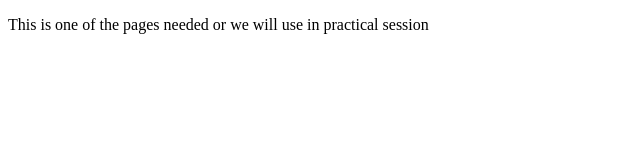
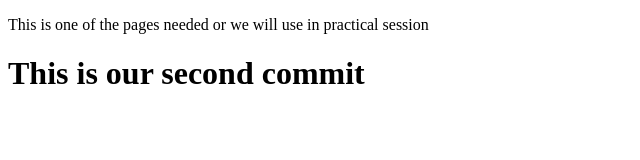
Before and after one commit to hezar-moh/git_practical_session, a plain HTML site: page index.html in a window 1280 px wide. Shown: the whole page, without its empty margins (0-640 px from the left). Drawn offline with Linux system fonts and the light colour scheme.

Commit message:
adding second commit

```diff
--- a/index.html
+++ b/index.html
@@ -7,5 +7,6 @@
 </head>
 <body>
     <p>This is one of the pages needed or we will use in practical session</p>
+    <h1>This is our second commit</h1>
 </body>
 </html>
```
